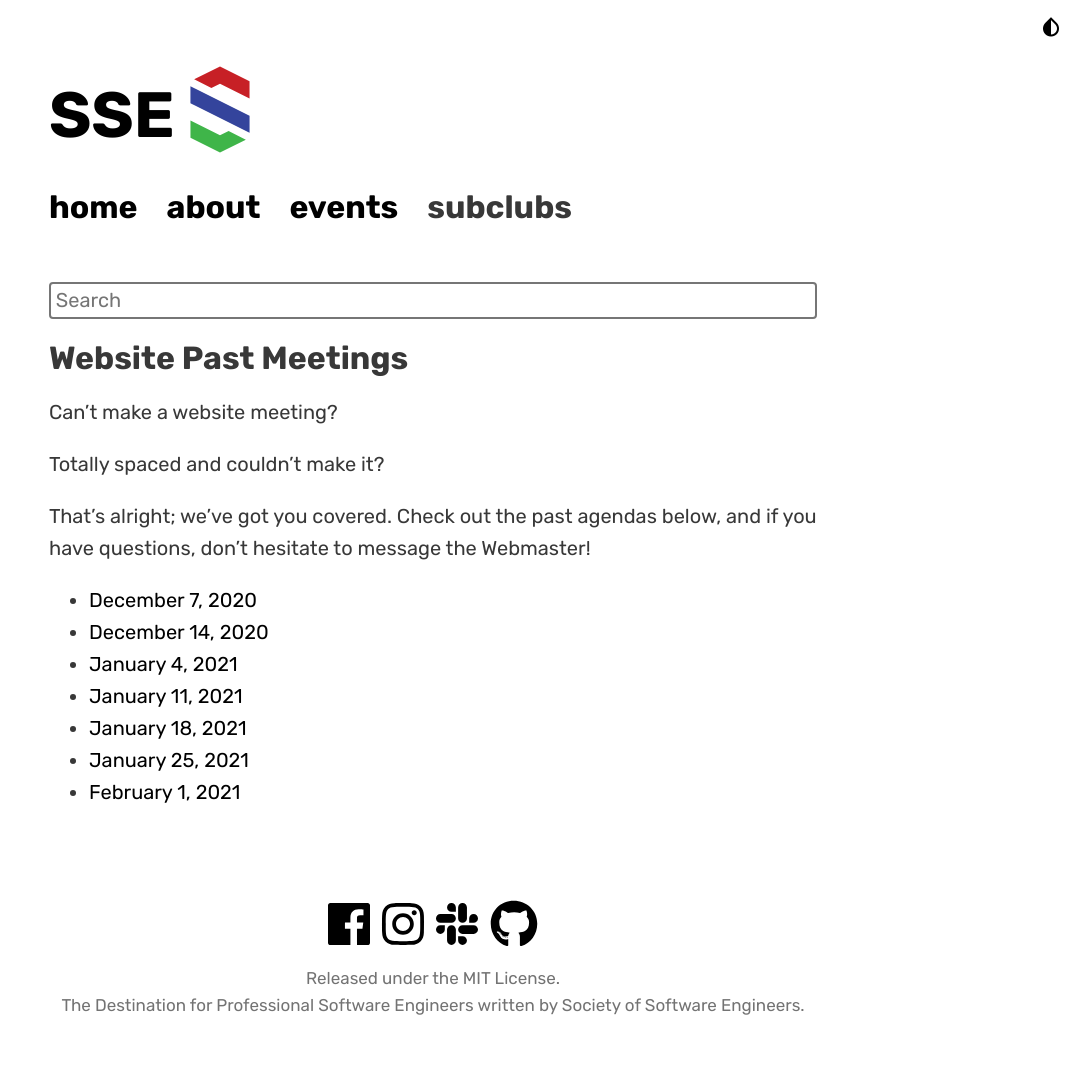
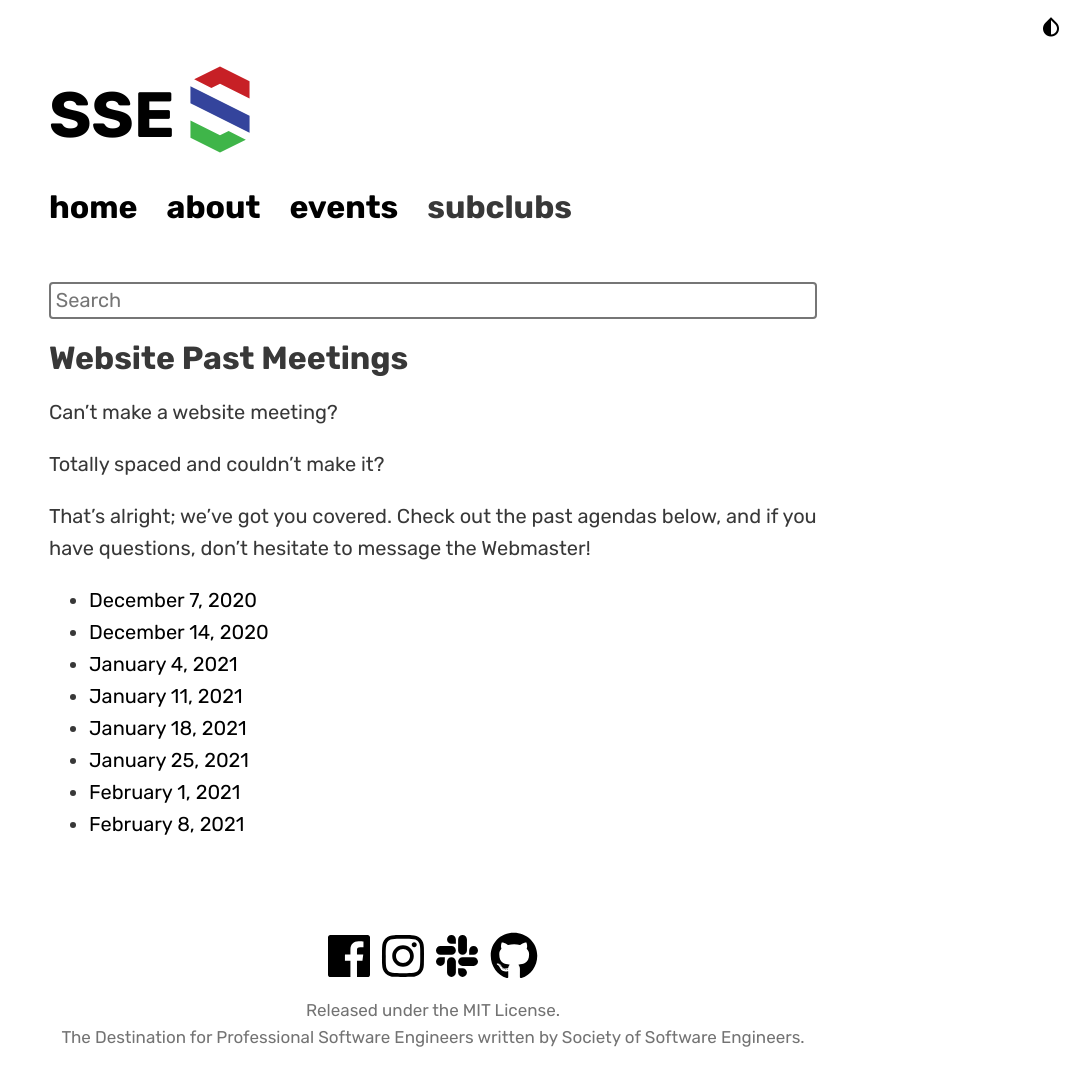
Before and after one commit to msoe-sse/msoe-sse.github.io, a Jekyll site: the page built from _events/pastMeetings.md, in a window 1280 px wide. Shown: the whole page, without its empty margins (207-1280 px from the left). Built offline with Jekyll 4.4.1, drawn with Linux system fonts in a browser that asks for light colours; nearby versions of some CDN libraries; some web fonts are replaced; before the commit the page ends 1051 px from its top, so only the background shows below that.

Commit message:
Update pastMeetings.yml

```diff
--- a/_data/pastMeetings.yml
+++ b/_data/pastMeetings.yml
@@ -18,3 +18,6 @@
 
 - date: February 1, 2021
   link: https://docs.google.com/document/d/1P6x091ufVn_EXWiorEGIpSZcyX0MOKWzIMEdbDe7p-0/edit?usp=sharing
+
+- date: February 8, 2021
+  link: https://docs.google.com/document/d/12RKrpRFYmJlSA_ikTC6_2u43KajXzlQQoRayNxOj9Ys/edit?usp=sharing
```
